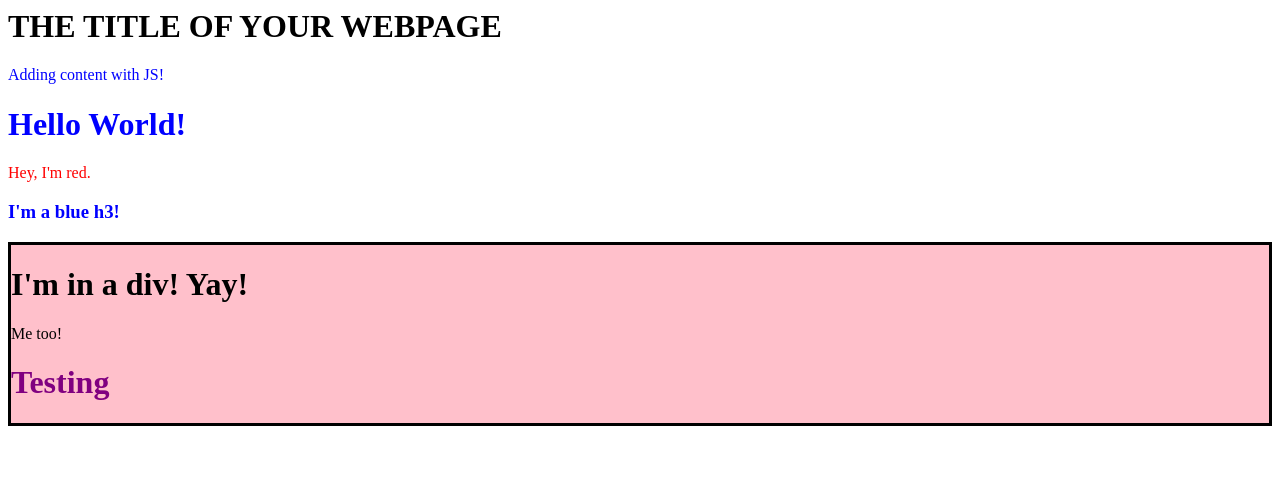
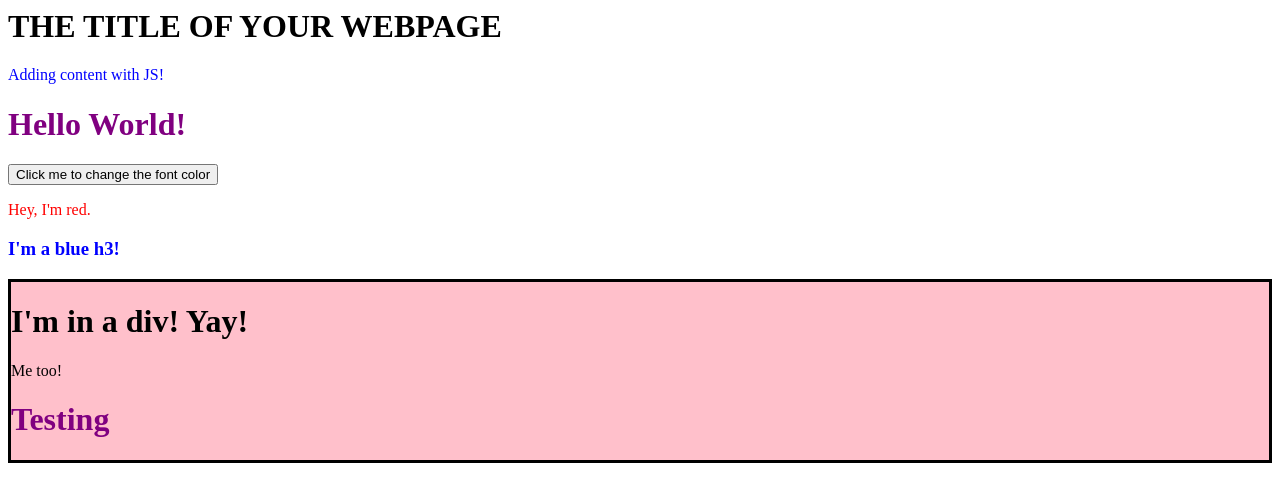
Before and after one commit to guilhermxlopes/js-practice, a plain HTML site: page index.html in a window 1280 px wide. Drawn offline with Linux system fonts and the light colour scheme.

Commit message:
Button changing colors

```diff
--- a/index.html
+++ b/index.html
@@ -3,13 +3,15 @@
     <meta charset="UTF-8" />
     <meta http-equiv="X-UA-Compatible" content="IE=edge" />
     <meta name="viewport" content="width=device-width, initial-scale=1.0" />
+    <link rel="stylesheet" href="/style.css" />
     <title>Document</title>
   </head>
   <body>
     <h1>THE TITLE OF YOUR WEBPAGE</h1>
     <div id="container"></div>
     <div class="testing">
-      <h1>Hello World!</h1>
+      <h1 class="tit">Hello World!</h1>
+      <button id="bbtt">Click me to change the font color</button>
     </div>
     <script src="practice.js"></script>
   </body>
--- a/practice.js
+++ b/practice.js
@@ -44,5 +44,9 @@ h1.innerText = "Testing";
 div.append(h1);
 
 //button to change the font color
-const testing = document.querySelector(".testing");
-const textcolor = (testing.style.color = "blue");
+const btn = document.getElementById("bbtt");
+const tit = document.querySelector(".tit");
+
+btn.onclick = function () {
+  tit.style.color = "red";
+};
--- /dev/null
+++ b/style.sass
@@ -0,0 +1,2 @@
+.testing h1
+    color: purple
```
Also changed, not shown: style.css, 1 other file.
